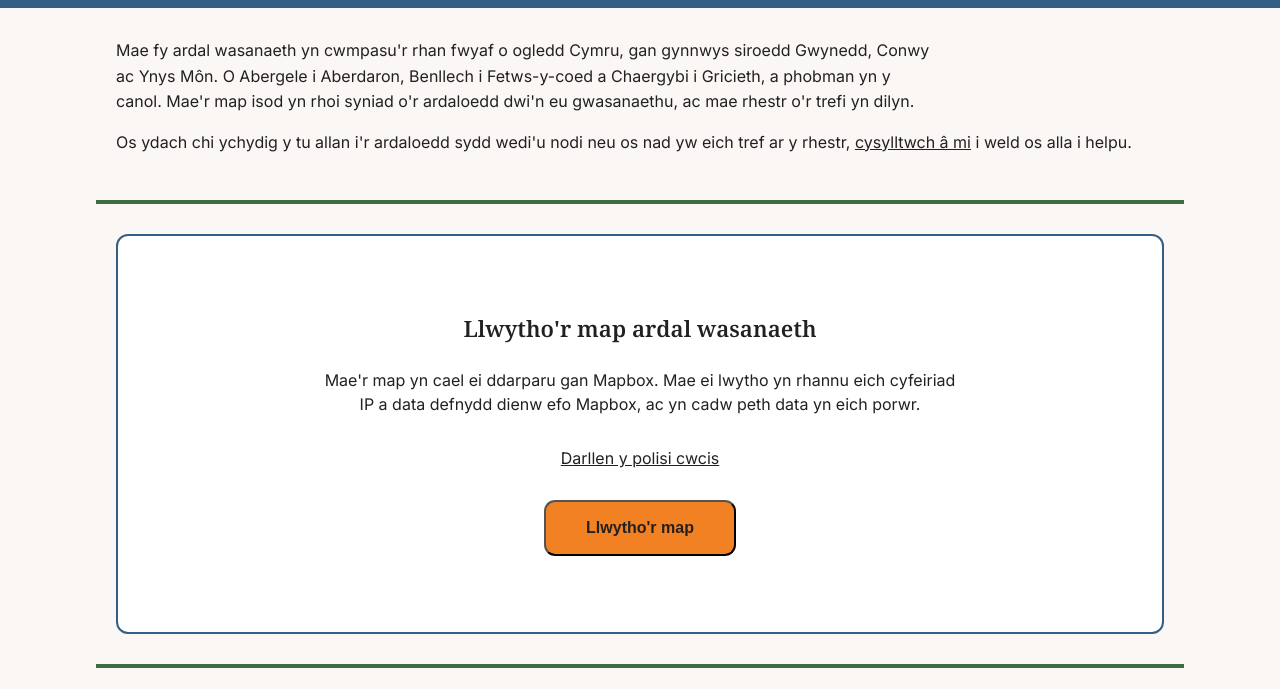
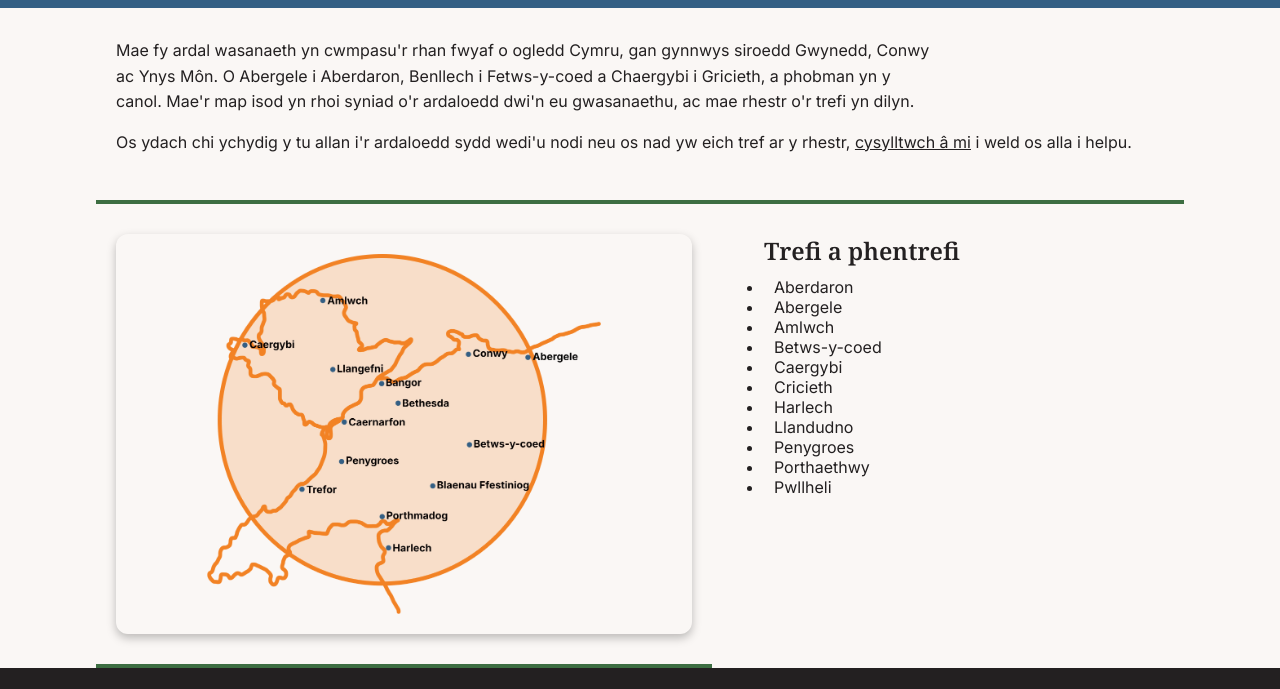
Before and after one commit to Wh0am3ye/twtsweep-website, a plain HTML site: page cy/ardaloedd.html in a window 1280 px wide. Shown: the part 263-952 px from the top of the page. Drawn offline with Linux system fonts and the light colour scheme.

Commit message:
Updated the areas and booking pages to remove any embedded content.

```diff
--- a/combined-styles.css
+++ b/combined-styles.css
@@ -315,6 +315,10 @@ nav ul,
 
 .container:last-of-type {
   border-bottom: none;
+}
+
+.container.areas-intro {
+  border-bottom: 4px solid var(--accent-3);
 }
 
 .icon {
@@ -1119,6 +1123,19 @@ footer {
   text-align: center;
 }
 
+img.service-area-map {
+  display: block;
+  width: 100%;
+  min-height: 400px;
+  height: 50vh;
+  object-fit: scale-down;
+  border-radius: var(--radius-sym);
+  overflow: hidden;
+  box-shadow: var(--shadow);
+  margin: 0 auto;
+  padding: var(--spacing) 0;
+}
+
 #map {
   min-height: 400px;
   height: 50vh;
@@ -1139,6 +1156,23 @@ footer {
   font-size: 12px;
   font-weight: 500;
   white-space: nowrap;
+}
+
+@media (min-width: 901px) {
+  .areas-columns {
+    display: grid;
+    grid-template-columns: minmax(0, 1.4fr) minmax(0, 1fr);
+    gap: 2rem;
+    align-items: start;
+    max-width: 85%;
+    margin: 0 auto;
+  }
+
+  .areas-columns > .container {
+    max-width: 100%;
+    width: 100%;
+    margin: 0;
+  }
 }
 
 /* =========================
--- a/cy/ardaloedd.html
+++ b/cy/ardaloedd.html
@@ -145,27 +145,14 @@
       <h1>Ardal Wasanaeth Leol</h1>
   </section>
 
-  <section class="container">
+  <section class="container areas-intro">
     <p>Mae fy ardal wasanaeth yn cwmpasu'r rhan fwyaf o ogledd Cymru, gan gynnwys siroedd Gwynedd, Conwy ac Ynys Môn. O Abergele i Aberdaron, Benllech i Fetws-y-coed a Chaergybi i Gricieth, a phobman yn y canol. Mae'r map isod yn rhoi syniad o'r ardaloedd dwi'n eu gwasanaethu, ac mae rhestr o'r trefi yn dilyn.</p>
   <p>Os ydach chi ychydig y tu allan i'r ardaloedd sydd wedi'u nodi neu os nad yw eich tref ar y rhestr, <a href="cysylltu.html" class="text-link">cysylltwch â mi</a> i weld os alla i helpu.</p>
   </section>
 
+    <div class="areas-columns">
       <section class="container service-area" aria-label="Map ardal wasanaeth">
-      <div class="map-gate" data-embed-gate="map"
-        data-loading-message="Yn llwytho'r map."
-        data-loaded-message="Map wedi llwytho."
-        data-error-message="Doedd dim modd llwytho'r map. Mae rhestr yr ardaloedd yn dal ar gael isod.">
-        <div id="map" aria-hidden="true" tabindex="-1"></div>
-        <div class="embed-gate map-gate__placeholder" data-gate-placeholder>
-          <h2>Llwytho'r map ardal wasanaeth</h2>
-          <p>Mae'r map yn cael ei ddarparu gan Mapbox. Mae ei lwytho yn rhannu eich cyfeiriad IP a data defnydd dienw efo Mapbox, ac yn cadw peth data yn eich porwr.</p>
-          <p><a class="text-link" href="/cookie-policy.html">Darllen y polisi cwcis</a></p>
-          <button class="btn embed-gate__button" type="button" data-gate-load>Llwytho'r map</button>
-          <p class="embed-gate__error" data-gate-error hidden>Doedd dim modd llwytho'r map. <a class="text-link" href="#town-list">Gweld y trefi a'r pentrefi dwi'n eu gwasanaethu.</a></p>
-        </div>
-      </div>
-      <p class="visually-hidden" data-gate-status aria-live="polite"></p>
-      <noscript><p>Mae JavaScript wedi'i ddiffodd, felly all y map ddim llwytho. <a class="text-link" href="#town-list">Gweld y trefi a'r pentrefi dwi'n eu gwasanaethu.</a></p></noscript>
+        <img src="/maps/service-area-map.webp" alt="Map yn dangos ardal wasanaeth TWTSweep ar draws Gwynedd, Conwy ac Ynys Môn yng ngogledd Cymru" class="service-area-map" width="1200" height="800" loading="lazy" decoding="async">
       </section>
 
       <section class="container">
@@ -187,6 +174,7 @@
           </ul>
         </div>
       </section>
+    </div>
 </main>
 
 
```
Also changed, not shown: cy/bwcio.html (+1 -1 lines), en/about.html (+1 -1 lines), en/areas.html (+4 -16 lines), en/booking.html (+1 -1 lines), images/TomPortrait3.webp (added), maps/service-area-map.webp (added), 1 other file. Lines whose indentation alone changed are shown as unchanged.
